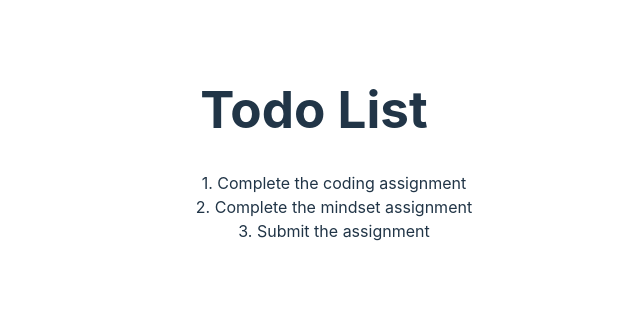
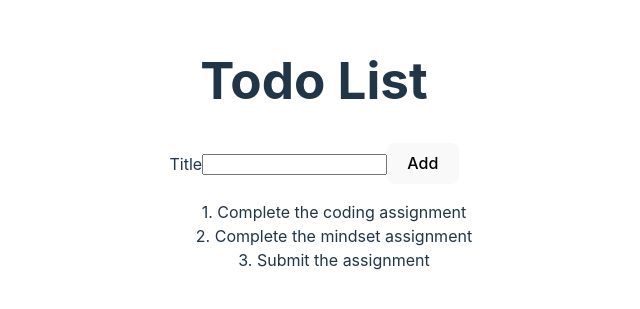
Before and after one commit to DariaBolgova/react-todo, a React (Vite) app: page / in a window 1280 px wide. Shown: the part 247-556 px from the top of the page, without its empty margins (326-966 px from the left). Built offline with nearby package versions, Linux system fonts and the light colour scheme.

Commit message:
add Todo form

```diff
--- /dev/null
+++ b/src/AddTodoForm.jsx
@@ -0,0 +1,13 @@
+import React from 'react';
+
+function AddTodoForm() {
+    return (
+        <form>
+            <label htmlFor="todoTitle">Title</label>
+            <input type="text" id="todoTitle" />
+            <button type="submit">Add</button>
+        </form>
+    );
+}
+
+export default AddTodoForm;
--- a/src/App.jsx
+++ b/src/App.jsx
@@ -1,25 +1,18 @@
-import { useState } from 'react'
-import reactLogo from './assets/react.svg'
-import viteLogo from '/vite.svg'
-import './App.css'
-
-let todoList = [{'id': 1, 'title': "Complete the coding assignment"},
-                {'id': 2, 'title': "Complete the mindset assignment"},
-                {'id': 3, 'title': "Submit the assignment"}];
+import { useState } from 'react';
+import './App.css';
+import TodoList from './TodoList';
+import AddTodoForm from './AddTodoForm';
 
 function App() {
-  const [count, setCount] = useState(0)
+    const [count, setCount] = useState(0);
 
-  return (
-    <>
-    <h1>Todo List</h1>
-    <ul style={{ listStyle: 'none'}}>
-        {todoList.map((item) =>
-          <li key={item.id}>{item.id}. {item.title}</li>
-        )}
-    </ul>
-    </>
-  )
+    return (
+        <>
+            <h1>Todo List</h1>
+            <AddTodoForm />
+            <TodoList />
+        </>
+    );
 }
 
-export default App
+export default App;
--- /dev/null
+++ b/src/TodoList.jsx
@@ -0,0 +1,17 @@
+import React from 'react';
+
+let todoList = [{'id': 1, 'title': "Complete the coding assignment"},
+                {'id': 2, 'title': "Complete the mindset assignment"},
+                {'id': 3, 'title': "Submit the assignment"}];
+
+function TodoList() {
+    return (
+        <ul style={{ listStyle: 'none' }}>
+            {todoList.map((item) => (
+                <li key={item.id}>{item.id}. {item.title}</li>
+            ))}
+        </ul>
+    );
+}
+
+export default TodoList;
```
